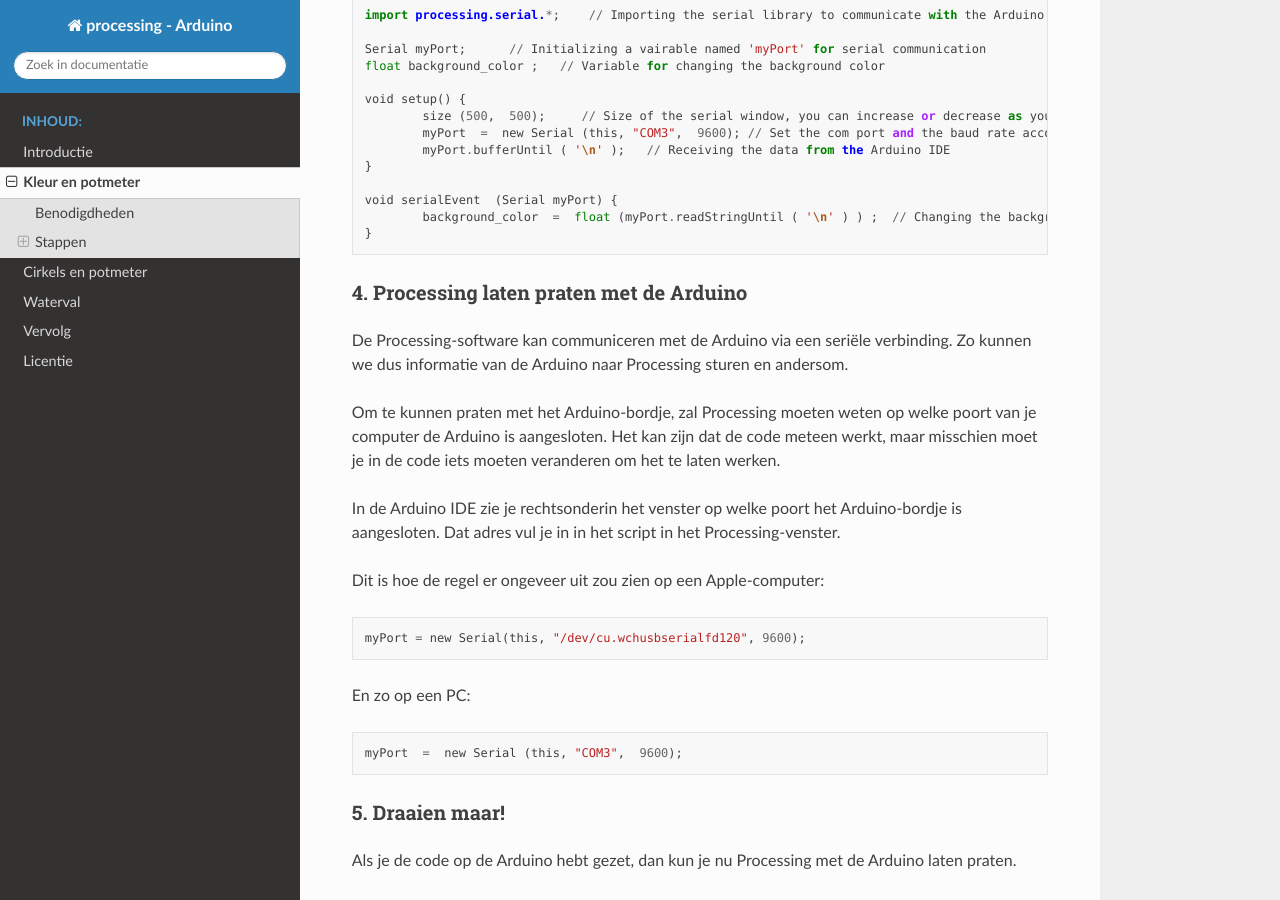
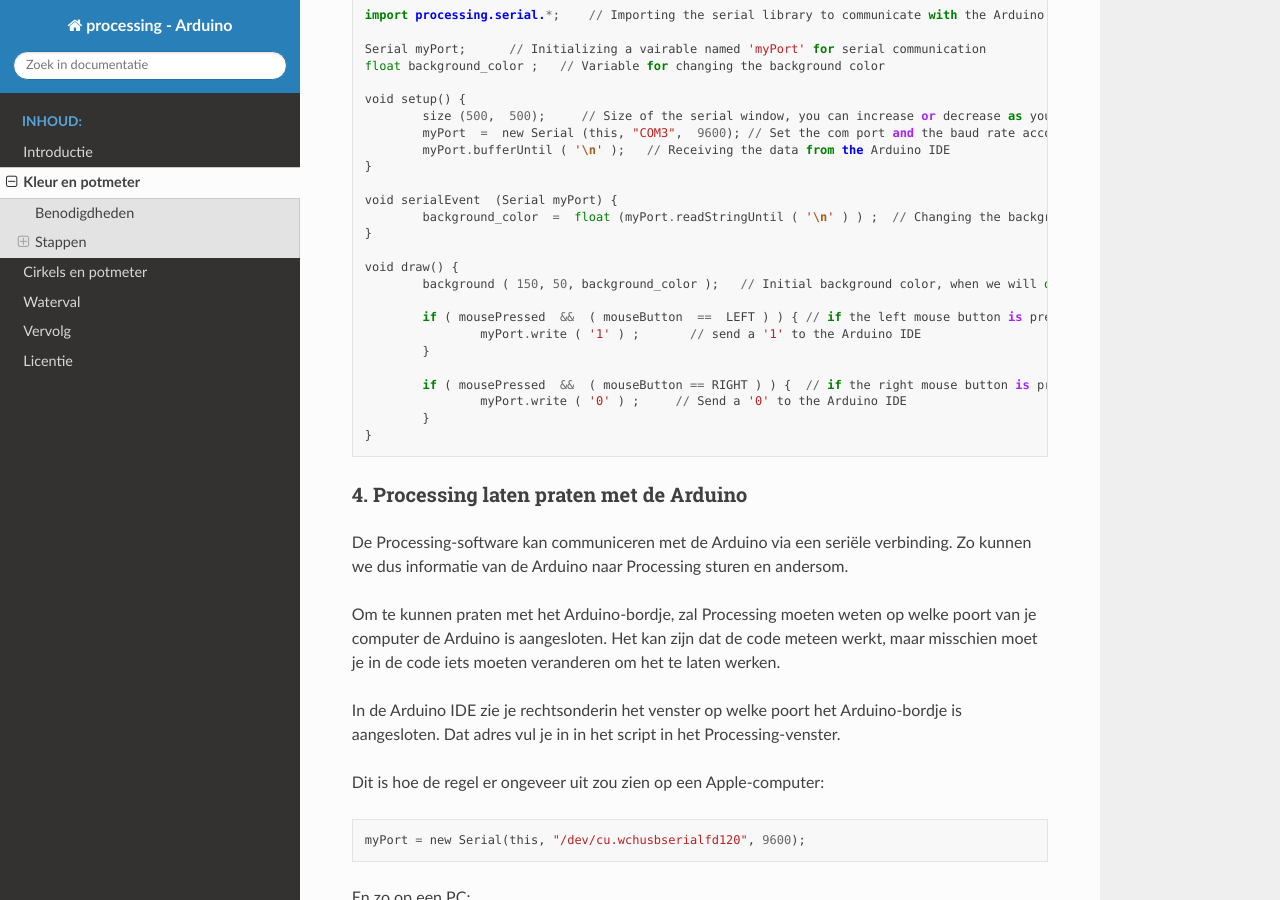
Before and after one commit to twisst/processing-met-arduino, a Sphinx documentation site: the page built from source/kleurenpotmeter.rst, in a window 1280 px wide and 900 px high, scrolled down 4329 px. Built offline with Sphinx 7.4.7 and the Read the Docs theme 2.0.0, drawn with Linux system fonts in a browser that asks for light colours.

Commit message:
Ontbrekend stuk code toegevoegd.

```diff
--- a/source/kleurenpotmeter.rst
+++ b/source/kleurenpotmeter.rst
@@ -121,6 +121,18 @@ Kopiëer deze code en zet hem in Processing::
 		background_color  =  float (myPort.readStringUntil ( '\n' ) ) ;  // Changing the background color according to received data
 	}
 
+	void draw() {
+		background ( 150, 50, background_color );   // Initial background color, when we will open the serial window
+
+		if ( mousePressed  &&  ( mouseButton  ==  LEFT ) ) { // if the left mouse button is pressed
+			myPort.write ( '1' ) ;       // send a '1' to the Arduino IDE
+		}
+
+		if ( mousePressed  &&  ( mouseButton == RIGHT ) ) {  // if the right mouse button is pressed
+			myPort.write ( '0' ) ;     // Send a '0' to the Arduino IDE
+		}
+	}
+
 4. Processing laten praten met de Arduino
 ~~~~~~~~~~~~~~~~~~~~~~~~~~~~~~~~~~~~~~~~~
 
```
